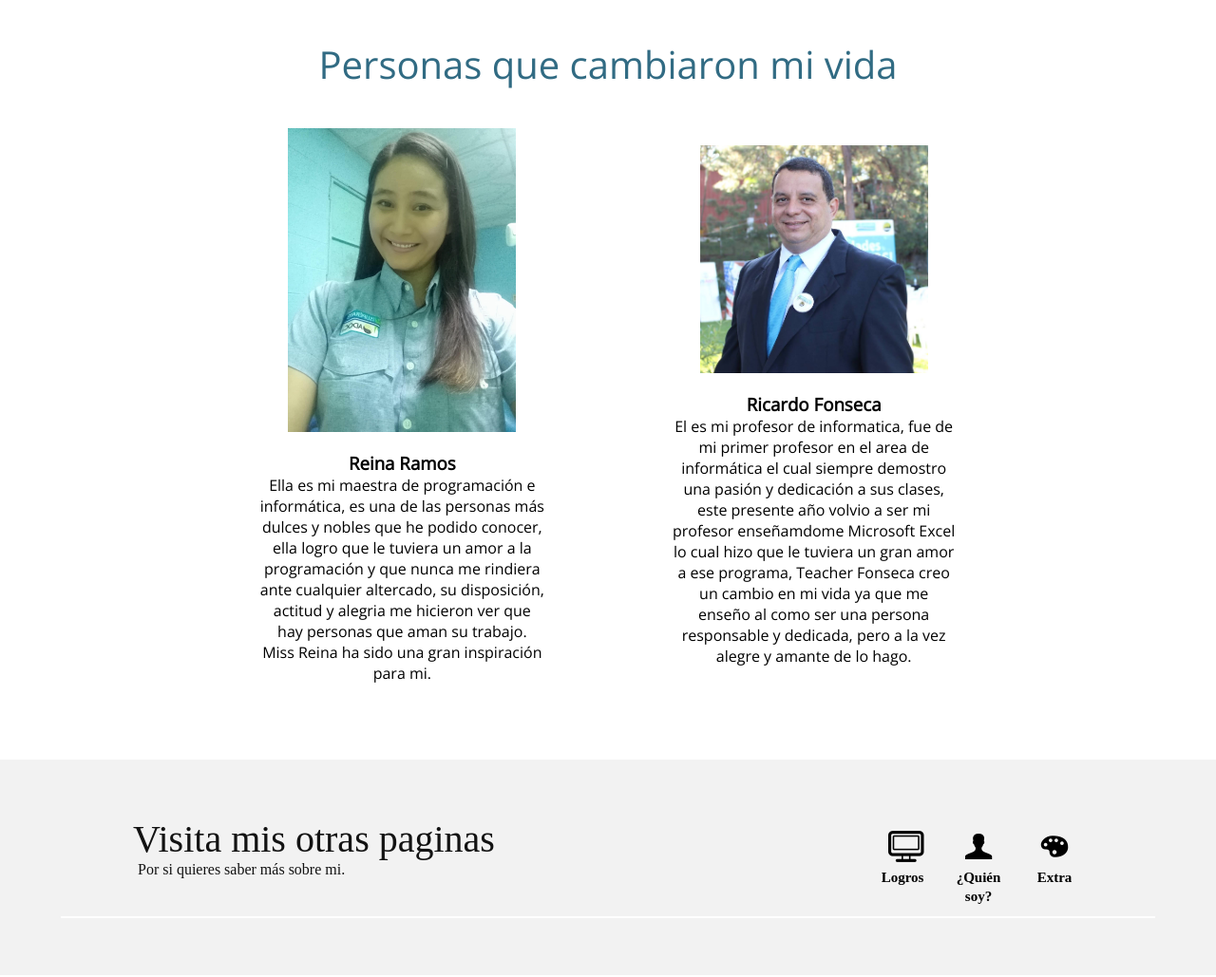
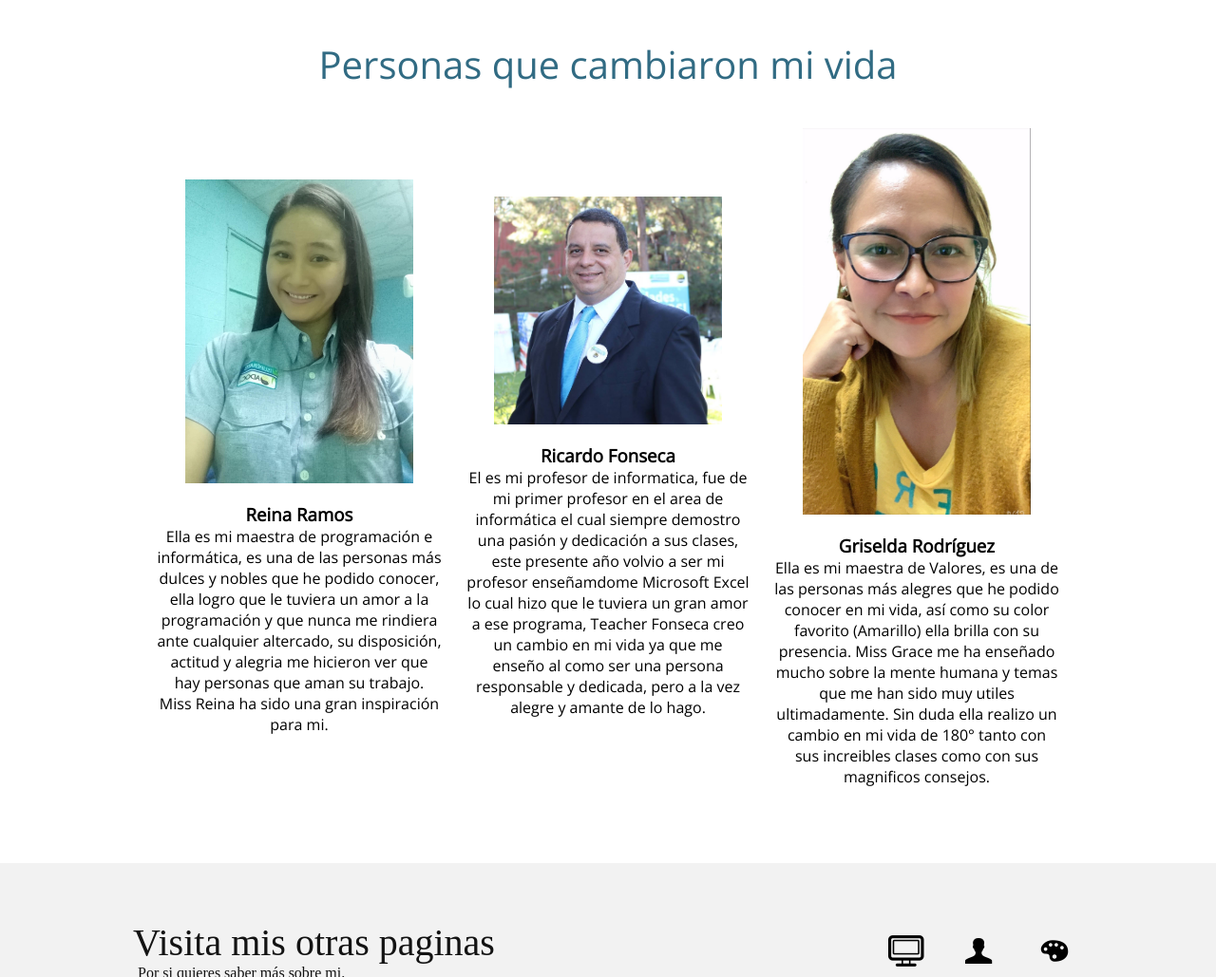
Before and after one commit to ImmerLoarca/Pagina-Personal, a plain HTML site: page Felicidad/Felicidad.html in a window 1280 px wide. Shown: the part 3300-4329 px from the top of the page at 95% size. Drawn offline with nearby package versions, Linux system fonts and the light colour scheme.

Commit message:
Update Felicidad.html

```diff
--- a/Felicidad/Felicidad.html
+++ b/Felicidad/Felicidad.html
@@ -164,6 +164,12 @@
                 <p>El es mi profesor de informatica, fue de mi primer profesor en el area de informática el cual siempre demostro una pasión y dedicación a sus clases, este presente año volvio a ser mi profesor enseñamdome Microsoft Excel lo cual hizo que le tuviera un gran amor a ese programa, Teacher Fonseca creo un cambio en mi vida ya que me enseño al como ser una persona responsable y dedicada, pero a la vez alegre y amante de lo hago.</p>
                </div>
 
+                <div class="cont-experts">
+                <img src="IMG/Miss Grace.png" alt="">
+                <h3 class="n-experts"><b>Griselda Rodríguez</b></h3>
+                <p>Ella es mi maestra de Valores, es una de las personas más alegres que he podido conocer en mi vida, así como su color favorito (Amarillo) ella brilla con su presencia. Miss Grace me ha enseñado mucho sobre la mente humana y temas que me han sido muy utiles ultimadamente. Sin duda ella realizo un cambio en mi vida de 180° tanto con sus increibles clases como con sus magnificos consejos.</p>
+               </div>
+
             </section>
         </section>
     </main>
```
